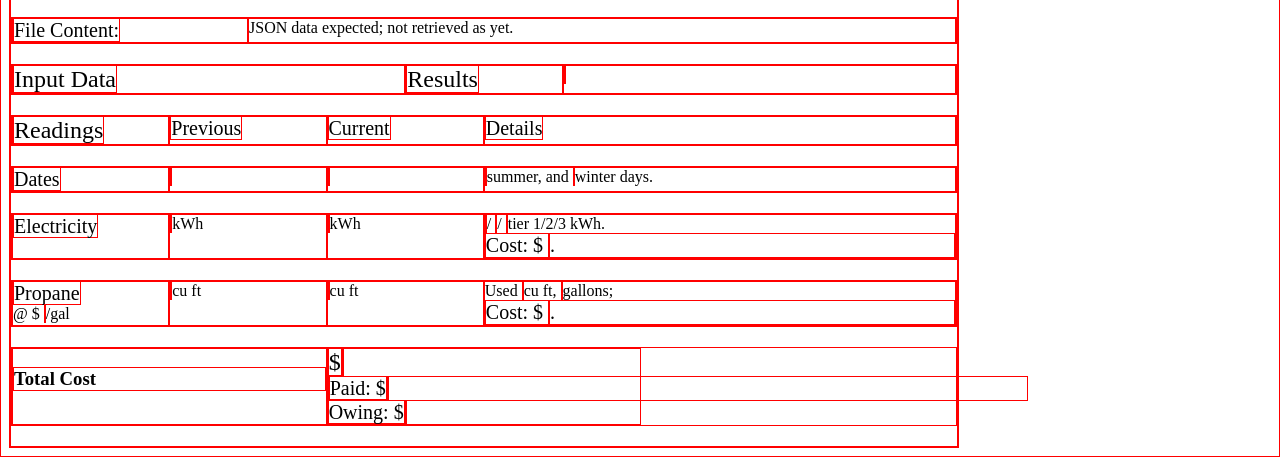
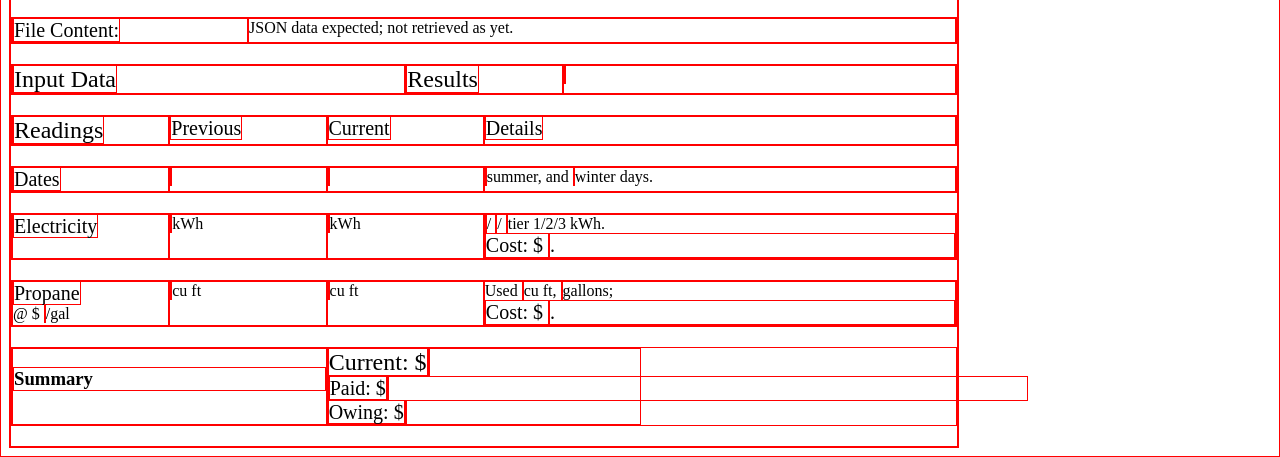
Before and after one commit to alexKleider/utilCalc_webapp, a plain HTML site: page index.html in a window 1280 px wide. Shown: the part 532-989 px from the top of the page. Drawn offline with Linux system fonts and the light colour scheme.

Commit message:
Change bottom labels and update json.txt

```diff
--- a/index.html
+++ b/index.html
@@ -181,10 +181,10 @@
 
     <div class="row">
         <div class="col-4">
-            <h3>Total Cost</h3>
+            <h3>Summary</h3>
         </div>
         <div class="col-4">
-            <span class="size150">$</span>
+            <span class="size150">Current: $</span>
             <span class="size150" id="totalCost">?.??</span>
             <br />
             <section id="paidSection">
```
Also changed, not shown: json.txt.
